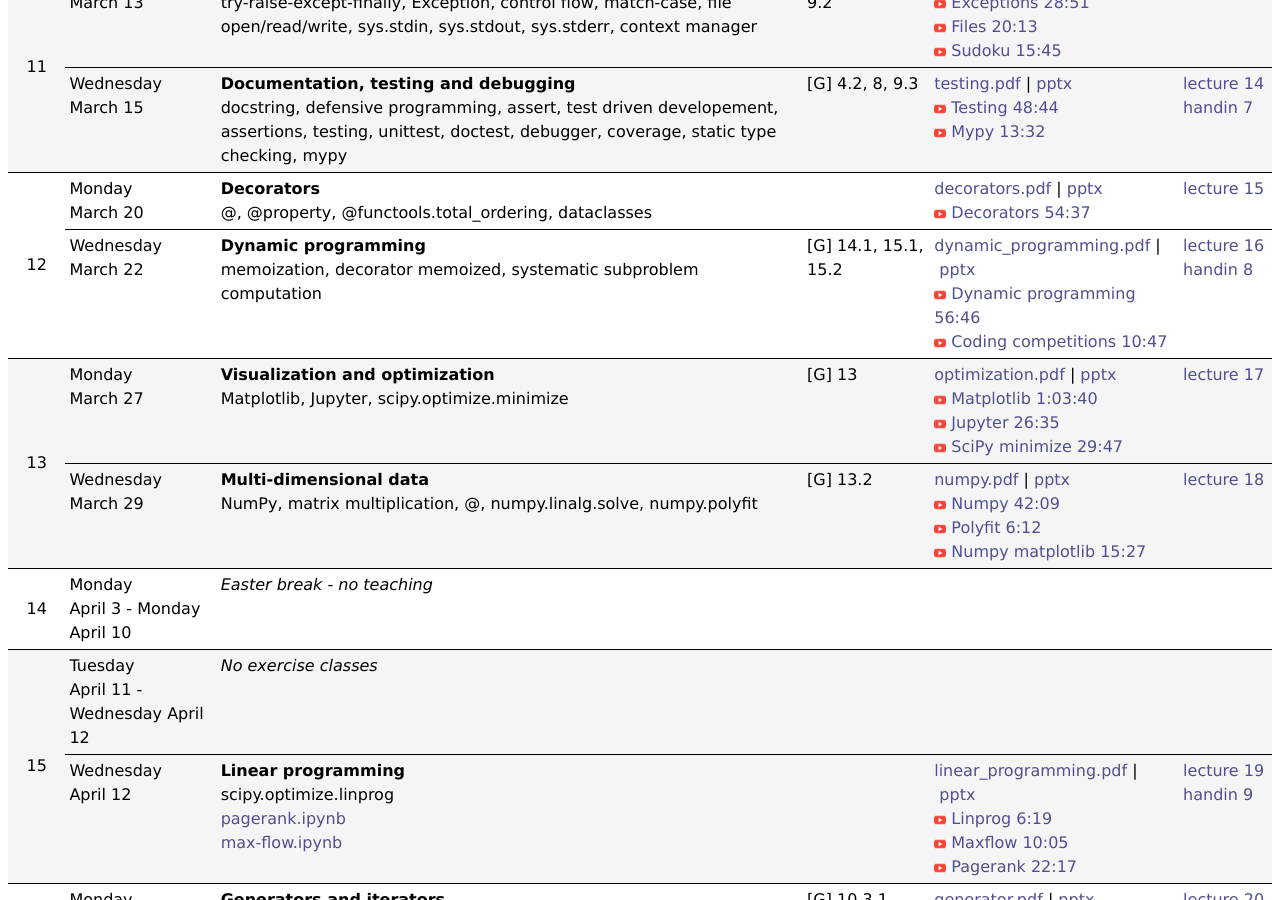
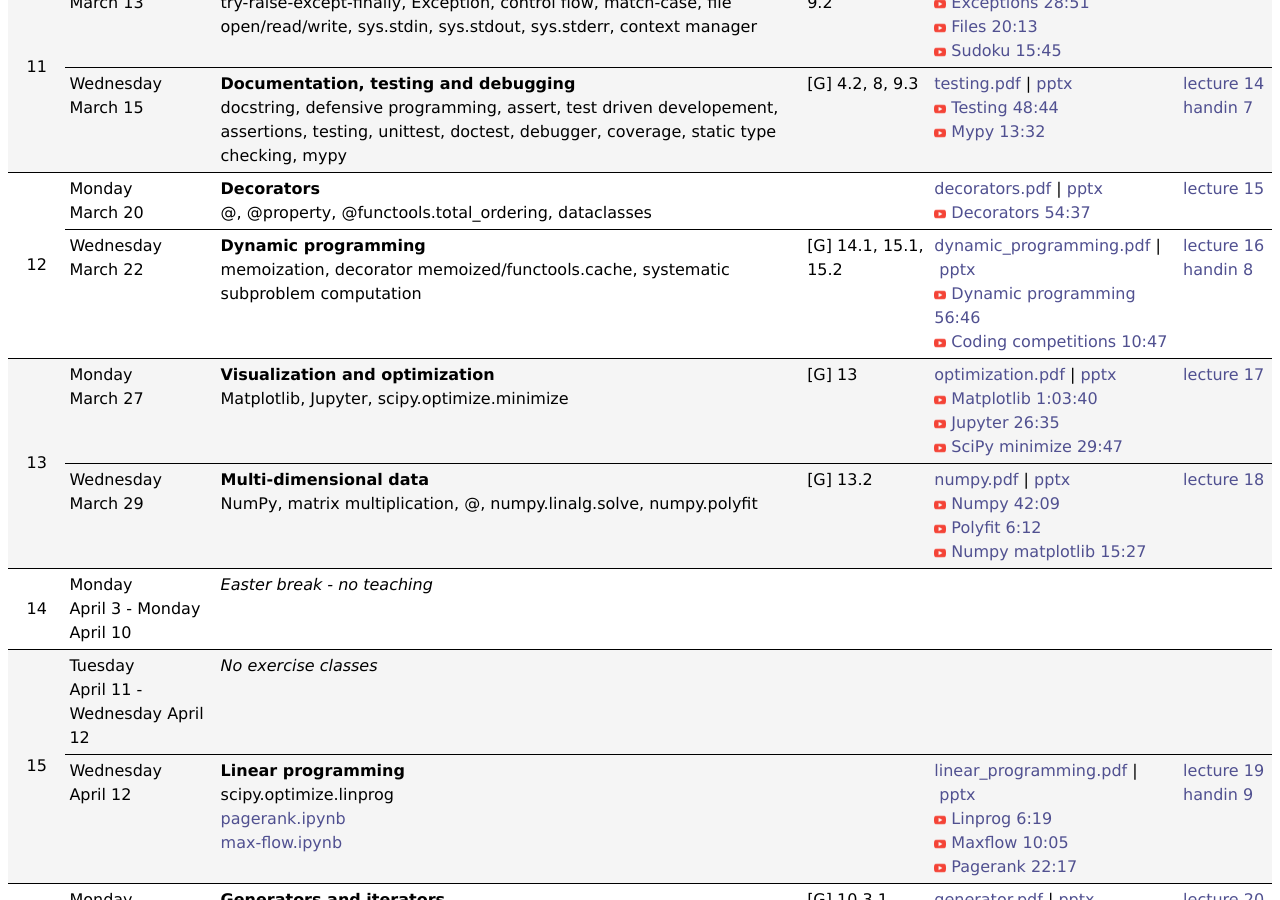
Before and after one commit to gsbrodal/gsbrodal.github.io, a Jekyll site: the page ipsa/plan-compact.html, which Jekyll copies as it is, in a window 1280 px wide and 900 px high, scrolled down 1108 px. Built offline with Jekyll 4.4.1, drawn with Linux system fonts in a browser that asks for light colours.

Commit message:
dynamic programming

```diff
--- a/ipsa/plan-compact.html
+++ b/ipsa/plan-compact.html
@@ -28,7 +28,7 @@
 <tr style="border-bottom: 1px solid black;background-color: #f5f5f5;"><td style="vertical-align: middle; text-align: center;" rowspan="2">11</td><td>Monday<br>March 13</td><td><strong>Exceptions and file input/output</strong><br>try-raise-except-finally, Exception, control flow, match-case, file open/read/write, sys.stdin, sys.stdout, sys.stderr, context manager</td><td>[G] 7.3, 9.1, 9.2</td><td><a href="slides/exceptions.pdf" target="_blank">exceptions.pdf</a>&nbsp;|&nbsp;<a href="slides/exceptions.pptx" target="_blank">pptx</a><br><img src="youtube.png" class="icon">&nbsp;<a href="https://youtu.be/6exT1dBa5jY" target="_blank">Exceptions 28:51</a><br><img src="youtube.png" class="icon">&nbsp;<a href="https://youtu.be/v8XXFfhMC08" target="_blank">Files 20:13</a><br><img src="youtube.png" class="icon">&nbsp;<a href="https://youtu.be/YxwJM1CEt4Q" target="_blank">Sudoku 15:45</a></td><td><a href="exercises.html#lecture13" target="_blank">lecture 13</a></td></tr>
 <tr style="border-bottom: 1px solid black;background-color: #f5f5f5;"><td>Wednesday<br>March 15</td><td><strong>Documentation, testing and debugging</strong><br>docstring, defensive programming, assert, test driven developement, assertions, testing, unittest, doctest, debugger, coverage, static type checking, mypy</td><td>[G] 4.2, 8, 9.3</td><td><a href="slides/testing.pdf" target="_blank">testing.pdf</a>&nbsp;|&nbsp;<a href="slides/testing.pptx" target="_blank">pptx</a><br><img src="youtube.png" class="icon">&nbsp;<a href="https://youtu.be/WD6bBs_iyKo" target="_blank">Testing 48:44</a><br><img src="youtube.png" class="icon">&nbsp;<a href="https://youtu.be/uspr1mBHpmY" target="_blank">Mypy 13:32</a></td><td><a href="exercises.html#lecture14" target="_blank">lecture 14</a><br><a href="exercises.html#handin7" target="_blank">handin 7</a></td></tr>
 <tr style="border-bottom: 1px solid black;"><td style="vertical-align: middle; text-align: center;" rowspan="2">12</td><td>Monday<br>March 20</td><td><strong>Decorators</strong><br>@, @property, @functools.total_ordering, dataclasses</td><td></td><td><a href="slides/decorators.pdf" target="_blank">decorators.pdf</a>&nbsp;|&nbsp;<a href="slides/decorators.pptx" target="_blank">pptx</a><br><img src="youtube.png" class="icon">&nbsp;<a href="https://youtu.be/-l0IgmvU5qU" target="_blank">Decorators 54:37</a></td><td><a href="exercises.html#lecture15" target="_blank">lecture 15</a> </td></tr>
-<tr style="border-bottom: 1px solid black;"><td>Wednesday<br>March 22</td><td><strong>Dynamic programming</strong><br>memoization, decorator memoized, systematic subproblem computation</td><td>[G] 14.1, 15.1, 15.2</td><td><a href="slides/dynamic_programming.pdf" target="_blank">dynamic_programming.pdf</a>&nbsp;|&nbsp;<a href="slides/dynamic_programming.pptx" target="_blank">pptx</a><br><img src="youtube.png" class="icon">&nbsp;<a href="https://youtu.be/Sw3j-Li3qIU" target="_blank">Dynamic programming 56:46</a><br><img src="youtube.png" class="icon">&nbsp;<a href="https://youtu.be/ylcCnlmeF8E" target="_blank">Coding competitions 10:47</a></td><td><a href="exercises.html#lecture16" target="_blank">lecture 16</a><br><a href="exercises.html#handin8" target="_blank">handin 8</a></td></tr>
+<tr style="border-bottom: 1px solid black;"><td>Wednesday<br>March 22</td><td><strong>Dynamic programming</strong><br>memoization, decorator memoized/functools.cache, systematic subproblem computation</td><td>[G] 14.1, 15.1, 15.2</td><td><a href="slides/dynamic_programming.pdf" target="_blank">dynamic_programming.pdf</a>&nbsp;|&nbsp;<a href="slides/dynamic_programming.pptx" target="_blank">pptx</a><br><img src="youtube.png" class="icon">&nbsp;<a href="https://youtu.be/Sw3j-Li3qIU" target="_blank">Dynamic programming 56:46</a><br><img src="youtube.png" class="icon">&nbsp;<a href="https://youtu.be/ylcCnlmeF8E" target="_blank">Coding competitions 10:47</a></td><td><a href="exercises.html#lecture16" target="_blank">lecture 16</a><br><a href="exercises.html#handin8" target="_blank">handin 8</a></td></tr>
 <tr style="border-bottom: 1px solid black;background-color: #f5f5f5;"><td style="vertical-align: middle; text-align: center;" rowspan="2">13</td><td>Monday<br>March 27</td><td><strong>Visualization and optimization</strong><br>Matplotlib, Jupyter, scipy.optimize.minimize</td><td>[G] 13</td><td><a href="slides/optimization.pdf" target="_blank">optimization.pdf</a>&nbsp;|&nbsp;<a href="slides/optimization.pptx" target="_blank">pptx</a><br><img src="youtube.png" class="icon">&nbsp;<a href="https://youtu.be/ztIxWwz5kmA" target="_blank">Matplotlib 1:03:40</a><br><img src="youtube.png" class="icon">&nbsp;<a href="https://youtu.be/FJJw4pS1Tvw" target="_blank">Jupyter 26:35</a><br><img src="youtube.png" class="icon">&nbsp;<a href="https://youtu.be/qAWOnPfZkGM" target="_blank">SciPy minimize 29:47</a></td><td><a href="exercises.html#lecture17" target="_blank">lecture 17</a></td></tr>
 <tr style="border-bottom: 1px solid black;background-color: #f5f5f5;"><td>Wednesday<br>March 29</td><td><strong>Multi-dimensional data</strong><br>NumPy, matrix multiplication, @, numpy.linalg.solve, numpy.polyfit</td><td>[G] 13.2</td><td><a href="slides/numpy.pdf" target="_blank">numpy.pdf</a>&nbsp;|&nbsp;<a href="slides/numpy.pptx" target="_blank">pptx</a><br><img src="youtube.png" class="icon">&nbsp;<a href="https://youtu.be/19u7w2HdkBE" target="_blank">Numpy 42:09</a><br><img src="youtube.png" class="icon">&nbsp;<a href="https://youtu.be/wsa8Gm5vM5o" target="_blank">Polyfit 6:12</a><br><img src="youtube.png" class="icon">&nbsp;<a href="https://youtu.be/7Tp0Nl7jw_I" target="_blank">Numpy matplotlib 15:27</a></td><td><a href="exercises.html#lecture18" target="_blank">lecture 18</a></td></tr>
 <tr style="border-bottom: 1px solid black;"><td style="vertical-align: middle; text-align: center;" rowspan="1">14</td><td>Monday<br>April 3 - Monday April 10</td><td><em>Easter break - no teaching</em></td><td></td><td></td><td></td></tr>
--- a/ipsa/plan-full.html
+++ b/ipsa/plan-full.html
@@ -125,7 +125,7 @@
 <tr style=""><td><i>Videos</i></td><td><img src="youtube.png" class="icon">&nbsp;<a href="https://youtu.be/-l0IgmvU5qU">Decorators 54:37</a></td></tr>
 <tr style="border-bottom: 1px solid black;"><td><i>Exercises</i></td><td><a href="exercises.html#lecture15">lecture 15</a> </td></tr>
 <tr style=""><td colspan="2"><strong>Wednesday March 22</strong></td></tr>
-<tr style=""><td colspan="2"><strong>Dynamic programming</strong><br>memoization, decorator memoized, systematic subproblem computation</td></tr>
+<tr style=""><td colspan="2"><strong>Dynamic programming</strong><br>memoization, decorator memoized/functools.cache, systematic subproblem computation</td></tr>
 <tr style=""><td><i>Slides</i></td><td><a href="slides/dynamic_programming.pdf">dynamic_programming.pdf</a>&nbsp;|&nbsp;<a href="slides/dynamic_programming.pptx">pptx</a></td></tr>
 <tr style=""><td><i>Videos</i></td><td><img src="youtube.png" class="icon">&nbsp;<a href="https://youtu.be/Sw3j-Li3qIU">Dynamic programming 56:46</a><br><img src="youtube.png" class="icon">&nbsp;<a href="https://youtu.be/ylcCnlmeF8E">Coding competitions 10:47</a></td></tr>
 <tr style=""><td><i>Literature</i></td><td>[G] 14.1, 15.1, 15.2</td></tr>
```
Also changed, not shown: 3 other files.
